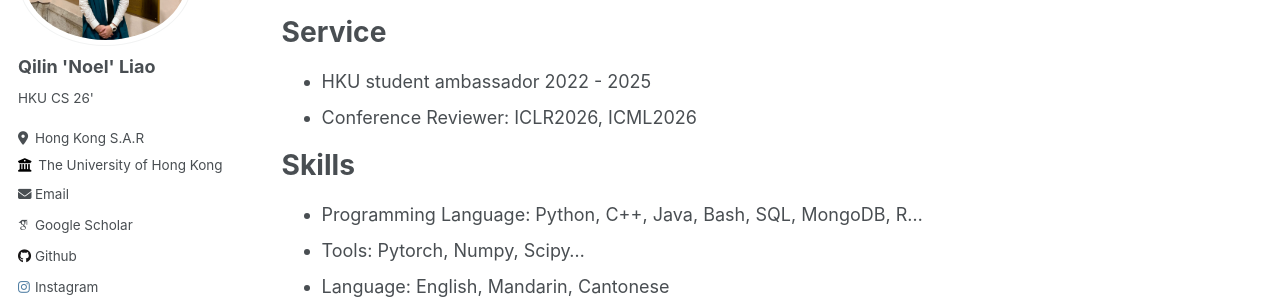
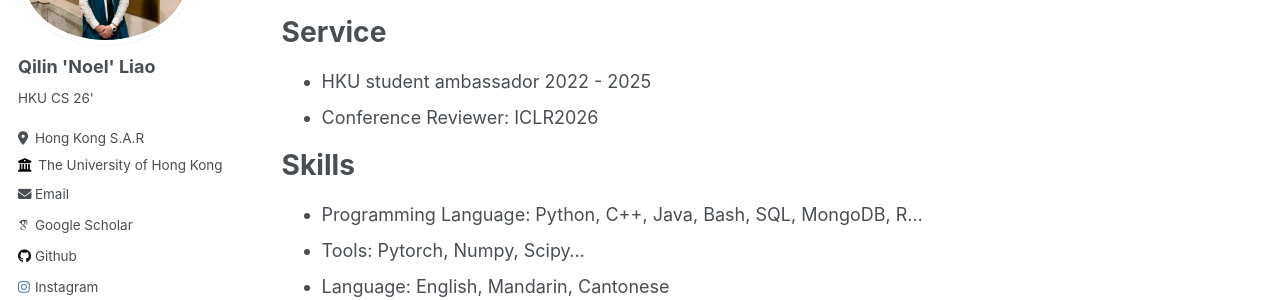
Before and after one commit to kxwhiowo/kxwhiowo.github.io, a Jekyll site: the page built from _pages/cv.md, in a window 1280 px wide and 900 px high, scrolled down 674 px. Shown: the part 174-474 px from the top of the window. Built offline with Jekyll 4.4.1, drawn with Linux system fonts in a browser that asks for light colours; some web fonts are replaced.

Commit message:
update cv

```diff
--- a/_pages/cv.md
+++ b/_pages/cv.md
@@ -43,7 +43,7 @@
 Service
 ======
 * HKU student ambassador 2022 - 2025
-* Conference Reviewer: ICLR2026, ICML2026
+* Conference Reviewer: ICLR2026
 
 
 Skills
```
